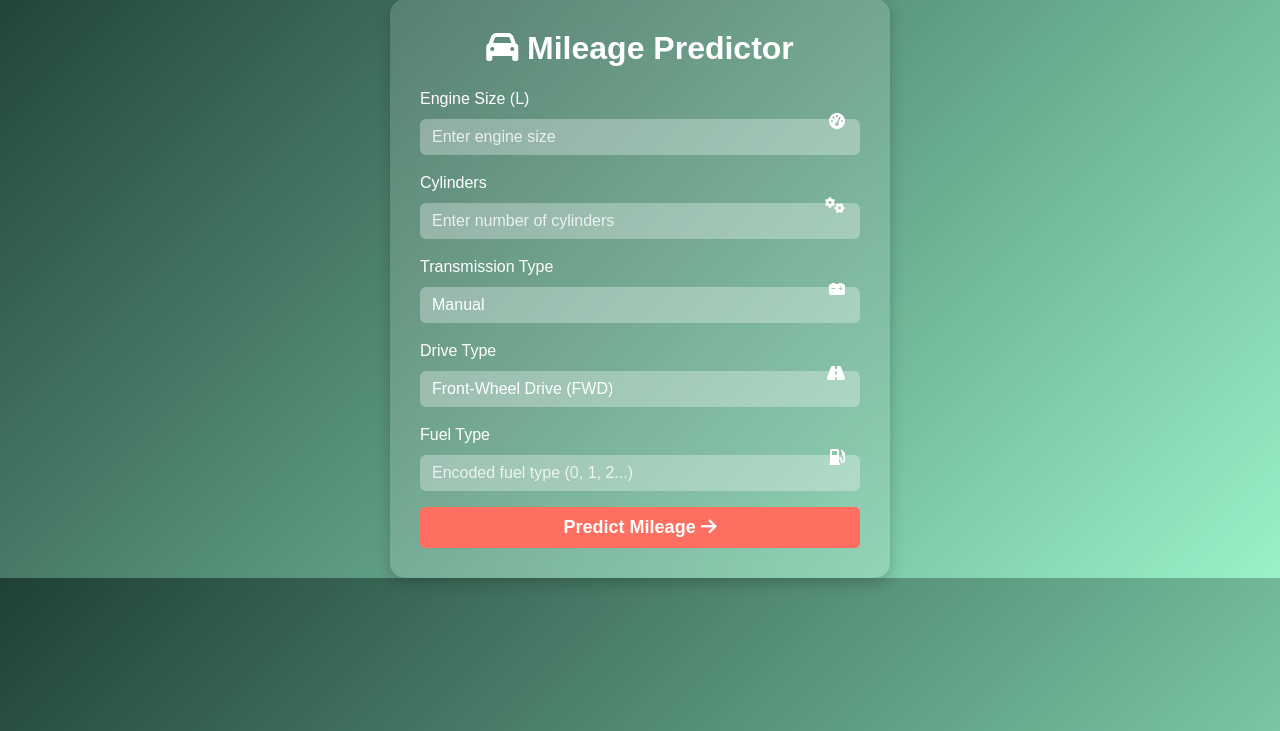
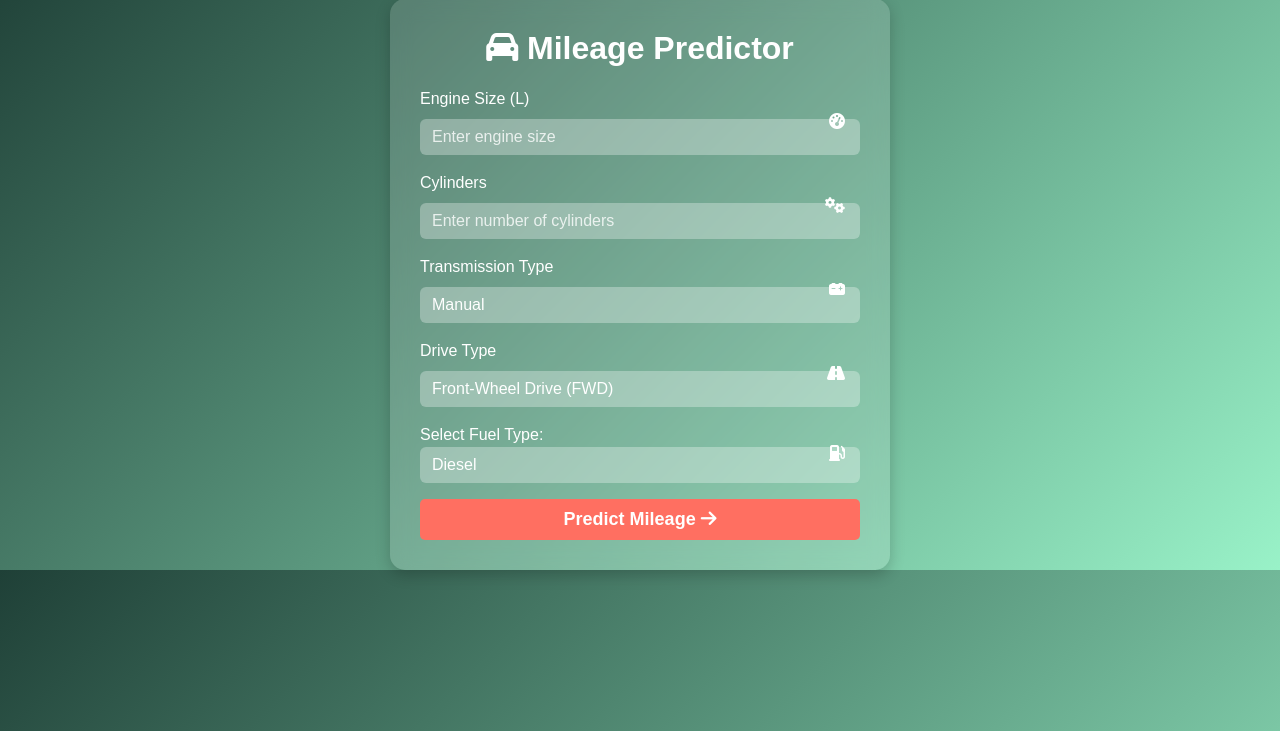
Before and after one commit to Adityabodhi/Mileage-Predictor, a Flask app: page / in a window 1280 px wide. Shown: the part 51-782 px from the top of the page. Run offline with Flask 3, Linux system fonts and the light colour scheme; parts of the project's set-up code (start-up, migrations or seed data) failed here and were passed over.

Commit message:
Update index.html

```diff
--- a/templates/index.html
+++ b/templates/index.html
@@ -107,12 +107,15 @@
                 <i class="fas fa-road icon"></i>
             </div>
 
-            <div class="mb-3 position-relative">
-                <label class="form-label">Fuel Type</label>
-                <input type="number" name="fuel_type" placeholder="Encoded fuel type (0, 1, 2...)" required class="form-control">
+<div class="mb-3 position-relative">
+                <label for="fuel_type">Select Fuel Type:</label>
+                <select class="form-control" id="fuel_type" name="fuel_type" required>
+                  <option value="0">Diesel</option>
+                  <option value="1">Electric</option>
+                  <option value="2">Gasoline</option>
+                </select>
                 <i class="fas fa-gas-pump icon"></i>
             </div>
-
 
 
             <button type="submit" class="btn btn-custom w-100">Predict Mileage <i class="fas fa-arrow-right"></i></button>
```
